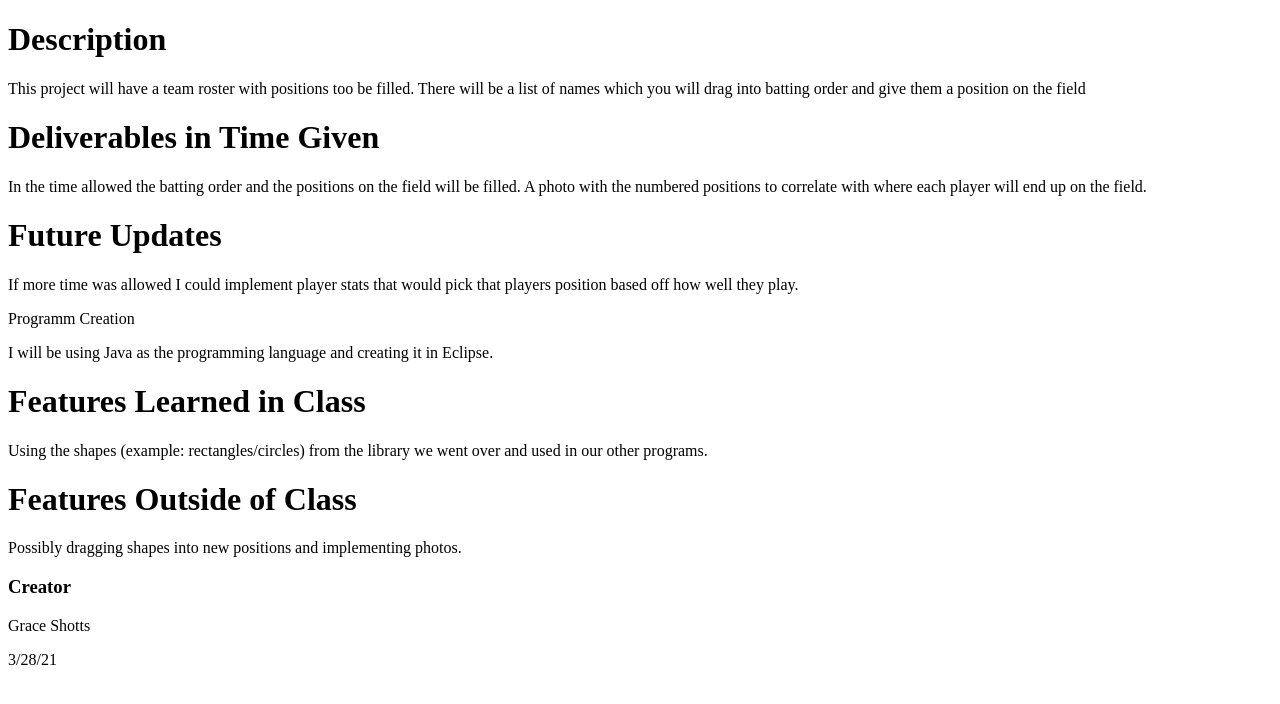
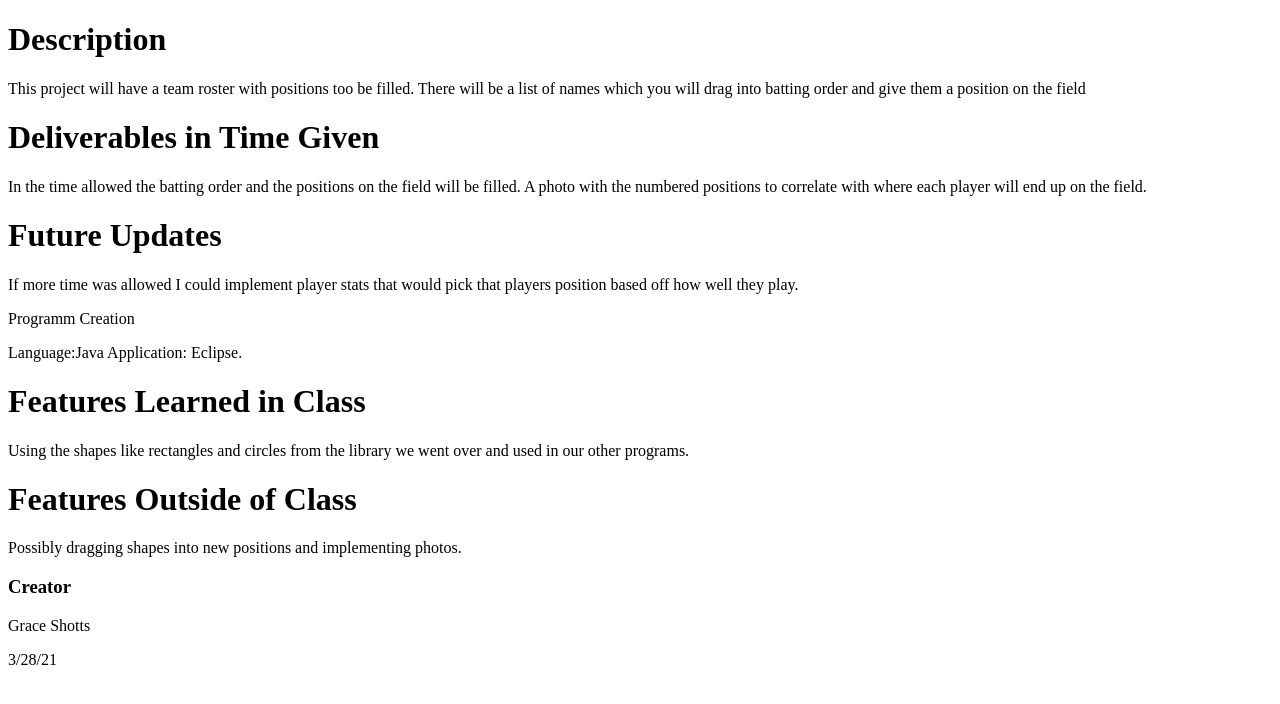
Before and after one commit to graceshotts15/FinalProject, a plain HTML site: page index.html in a window 1280 px wide. Drawn offline with Linux system fonts and the light colour scheme.

Commit message:
Update index.html

```diff
--- a/index.html
+++ b/index.html
@@ -11,9 +11,10 @@
   <h1> Future Updates </h1>
   <p> If more time was allowed I could implement player stats that would pick that players position based off how well they play.</p>
   </h1> Programm Creation </h1>
-<p> I will be using Java as the programming language and creating it in Eclipse. </p>
+<p> Language:Java
+  Application: Eclipse. </p>
 <h1> Features Learned in Class </h1>
-<p> Using the shapes (example: rectangles/circles) from the library we went over and used in our other programs. </p>
+<p> Using the shapes like rectangles and circles from the library we went over and used in our other programs. </p>
 <h1> Features Outside of Class </h1>
   <p> Possibly dragging shapes into new positions and implementing photos. </p>
   <h3> Creator </h3>
```
